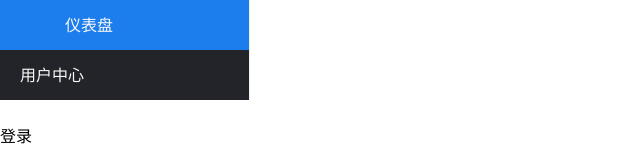
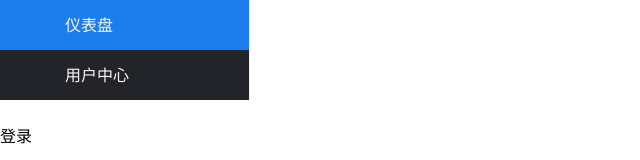
Before and after one commit to zhaogongchengsi/starter-next, a Next.js app: page /admin in a window 1280 px wide. Shown: the top 160 px of the page, without its empty margins (0-640 px from the left). Built offline with nearby package versions, Linux system fonts and the light colour scheme.

Commit message:
侧边栏初步完成

```diff
--- a/layout/admin/Aside.tsx
+++ b/layout/admin/Aside.tsx
@@ -2,14 +2,19 @@ import { cn } from "@/lib/utils";
 import data from "./data";
 import React from "react";
 import { Sidebar, Menu, MenuItem, SubMenu } from "react-pro-sidebar";
+import { useAtom } from "jotai";
+import { collapsed } from "./atom";
 
 const AdminAside: React.FC = () => {
+  const [isCollapsed] = useAtom(collapsed);
+
   return (
     <Sidebar
       rootStyles={{
         color: "var(--app-foreground)",
       }}
       backgroundColor="var(--app-background)"
+      collapsed={isCollapsed}
     >
       <Menu
         menuItemStyles={{
@@ -21,23 +26,31 @@ const AdminAside: React.FC = () => {
             },
           },
         }}
-		renderExpandIcon={({ open }) => {
-			return <div className={cn('w-5 h-5 i-tabler-arrow-badge-right transition-all', open ? 'rotate-90' : 'rotate-0')} />
-		}}
+        renderExpandIcon={({ open }) => {
+          return (
+            <div className={cn("w-5 h-5 i-tabler-arrow-badge-right transition-all", open ? "rotate-90" : "rotate-0")} />
+          );
+        }}
       >
         {data.map(({ children, title, link, icon }) => {
           if (children) {
             return (
               <SubMenu label={title} key={title} icon={<div className={cn("w-5 h-h", icon)} />}>
                 {children.map((child) => {
-                  return <MenuItem key={child.link}> {child.title} </MenuItem>;
+                  return (
+                    <MenuItem key={child.link} icon={<div className={cn("w-5 h-h", child.icon)} />}>
+                      {child.title}
+                    </MenuItem>
+                  );
                 })}
               </SubMenu>
             );
           }
           return (
             <>
-              <MenuItem key={link}> {title} </MenuItem>
+              <MenuItem key={link} icon={<div className={cn("w-5 h-h", icon)} />}>
+                {title}
+              </MenuItem>
             </>
           );
         })}
--- a/layout/admin/Header.tsx
+++ b/layout/admin/Header.tsx
@@ -1,11 +1,21 @@
 import useMode from "@/hooks/use-mode";
+import { useAtom } from "jotai";
+import { collapsed } from "./atom";
+import { cn } from "@/lib/utils";
 
 const AdminHeader = () => {
   const [mode, setMode] = useMode();
+  const [isCollapsed, setIsCollapsed] = useAtom(collapsed);
+
+  const onCollapsedBtn = () => {
+    setIsCollapsed(!isCollapsed);
+  };
 
   return (
     <header className="h-[--admin-header-height] flex justify-between px-3 items-center">
-      <div className="w-5 h-5 i-tabler-arrows-left" />
+      <button onClick={onCollapsedBtn}>
+        <div className={cn("w-5 h-5 i-tabler-arrows-left transition-all", isCollapsed ? "rotate-180" : "rotate-0")} />
+      </button>
       <button onClick={() => setMode(!mode)}>
         <div className="w-5 h-5 i-tabler-sun dark:i-tabler-moon" />
       </button>
--- /dev/null
+++ b/layout/admin/atom.ts
@@ -0,0 +1,7 @@
+import { atom } from "jotai";
+
+const collapsed = atom(false)
+
+export {
+	collapsed
+}
```
Also changed, not shown: 1 other file (tests, documents, lock files or other folders).
